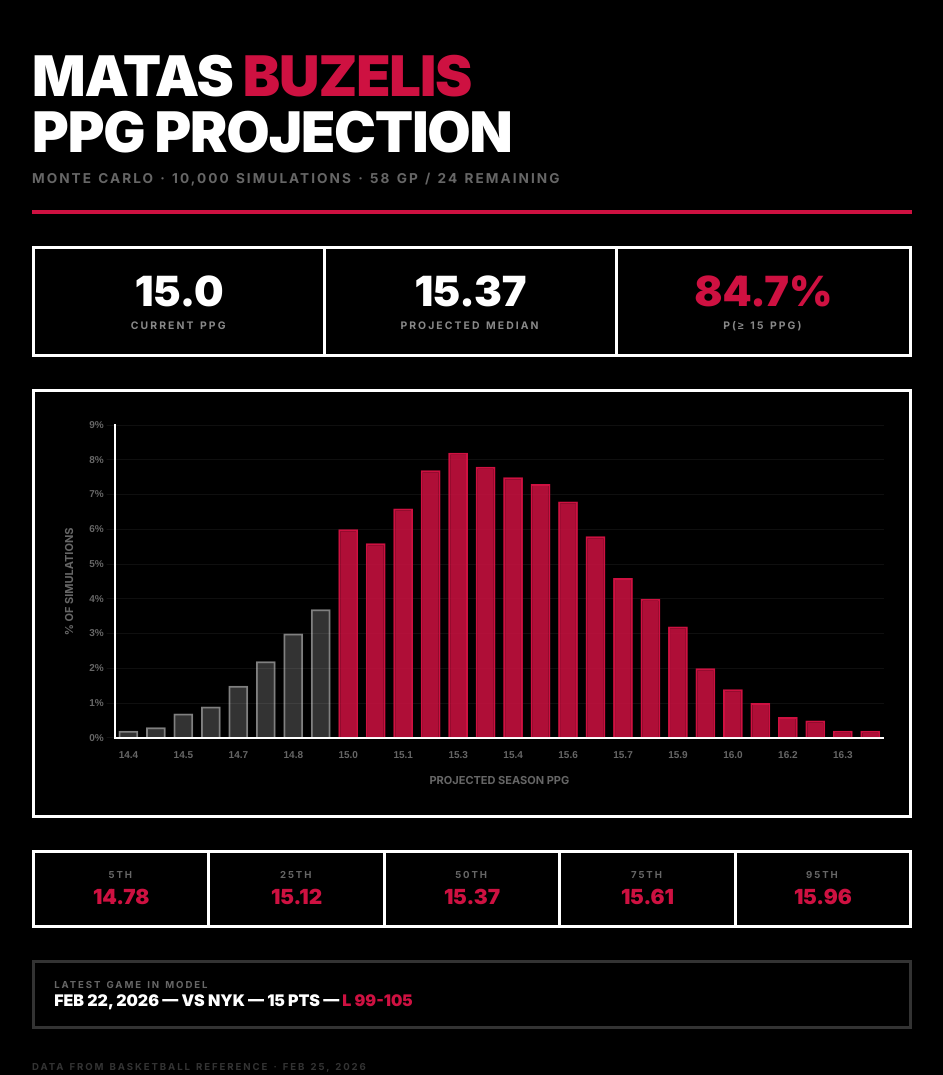
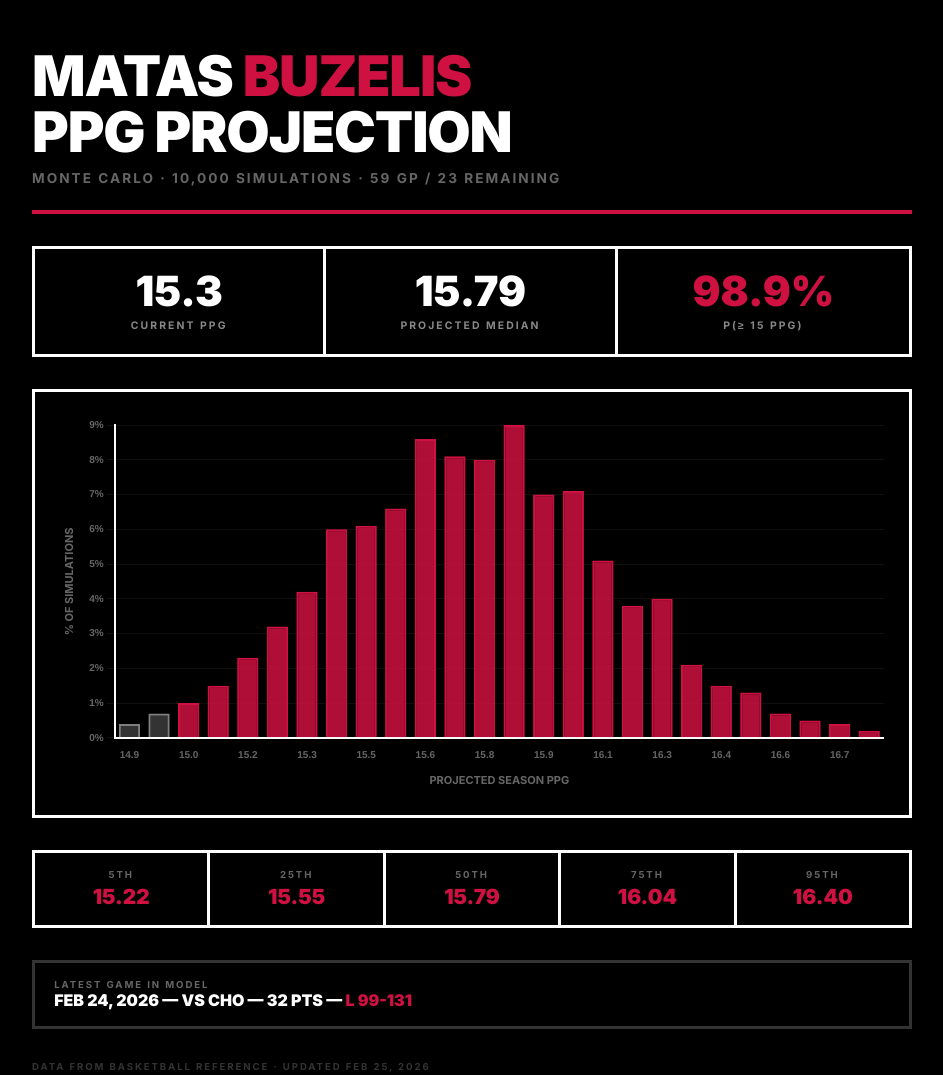
Before and after one commit to justasbr/buzelisppg, a plain HTML site: page index.html in a window 1280 px wide. Shown: the whole page, without its empty margins (168-1111 px from the left). Drawn offline with nearby package versions, Linux system fonts and the light colour scheme.

Commit message:
Update projections: 59 GP, 15.3 PPG, 98.9% P(>=15)
Co-Authored-By: Claude Opus 4.6 <noreply@anthropic.com>

```diff
--- a/index.html
+++ b/index.html
@@ -168,20 +168,20 @@
         <div class="header">
             <h1>Matas <span>Buzelis</span></h1>
             <h1>PPG Projection</h1>
-            <div class="tagline">Monte Carlo &middot; 10,000 Simulations &middot; 58 GP / 24 Remaining</div>
+            <div class="tagline">Monte Carlo &middot; 10,000 Simulations &middot; 59 GP / 23 Remaining</div>
         </div>
 
         <div class="stats">
             <div class="stat-block">
-                <div class="stat-number">15.0</div>
+                <div class="stat-number">15.3</div>
                 <div class="stat-desc">Current PPG</div>
             </div>
             <div class="stat-block">
-                <div class="stat-number">15.37</div>
+                <div class="stat-number">15.79</div>
                 <div class="stat-desc">Projected Median</div>
             </div>
             <div class="stat-block">
-                <div class="stat-number red">84.7%</div>
+                <div class="stat-number red">98.9%</div>
                 <div class="stat-desc">P(&ge; 15 PPG)</div>
             </div>
         </div>
@@ -191,39 +191,39 @@
         </div>
 
         <div class="percentiles">
-            <div class="pct-item"><div class="pct-label">5th</div><div class="pct-value">14.78</div></div>
-            <div class="pct-item"><div class="pct-label">25th</div><div class="pct-value">15.12</div></div>
-            <div class="pct-item"><div class="pct-label">50th</div><div class="pct-value">15.37</div></div>
-            <div class="pct-item"><div class="pct-label">75th</div><div class="pct-value">15.61</div></div>
-            <div class="pct-item"><div class="pct-label">95th</div><div class="pct-value">15.96</div></div>
+            <div class="pct-item"><div class="pct-label">5th</div><div class="pct-value">15.22</div></div>
+            <div class="pct-item"><div class="pct-label">25th</div><div class="pct-value">15.55</div></div>
+            <div class="pct-item"><div class="pct-label">50th</div><div class="pct-value">15.79</div></div>
+            <div class="pct-item"><div class="pct-label">75th</div><div class="pct-value">16.04</div></div>
+            <div class="pct-item"><div class="pct-label">95th</div><div class="pct-value">16.40</div></div>
         </div>
 
         <div class="latest-game">
             <div>
                 <div class="latest-game-label">Latest Game in Model</div>
                 <div class="latest-game-detail">
-                    Feb 22, 2026 &mdash; vs NYK &mdash; 15 PTS &mdash; <span class="loss">L 99-105</span>
+                    Feb 24, 2026 &mdash; vs CHO &mdash; 32 PTS &mdash; <span class="loss">L 99-131</span>
                 </div>
             </div>
         </div>
 
         <div class="footer">
-            Data from Basketball Reference &middot; Feb 25, 2026
+            Data from Basketball Reference &middot; Updated Feb 25, 2026
         </div>
     </div>
 
     <script>
         const labels = [
-            '14.4','14.4','14.5','14.6','14.7','14.7','14.8','14.9',
-            '15.0','15.0','15.1','15.2','15.3','15.3','15.4','15.5',
-            '15.6','15.6','15.7','15.8','15.9','15.9','16.0','16.1',
-            '16.2','16.2','16.3','16.4'
+            '14.9','14.9','15.0','15.1','15.2','15.2','15.3','15.4',
+            '15.5','15.6','15.6','15.7','15.8','15.9','15.9','16.0',
+            '16.1','16.2','16.3','16.3','16.4','16.5','16.6','16.6',
+            '16.7','16.8'
         ];
         const data = [
-            0.2,0.3,0.7,0.9,1.5,2.2,3.0,3.7,
-            6.0,5.6,6.6,7.7,8.2,7.8,7.5,7.3,
-            6.8,5.8,4.6,4.0,3.2,2.0,1.4,1.0,
-            0.6,0.5,0.2,0.2
+            0.4,0.7,1.0,1.5,2.3,3.2,4.2,6.0,
+            6.1,6.6,8.6,8.1,8.0,9.0,7.0,7.1,
+            5.1,3.8,4.0,2.1,1.5,1.3,0.7,0.5,
+            0.4,0.2
         ];
 
         const threshold = 15.0;
```
